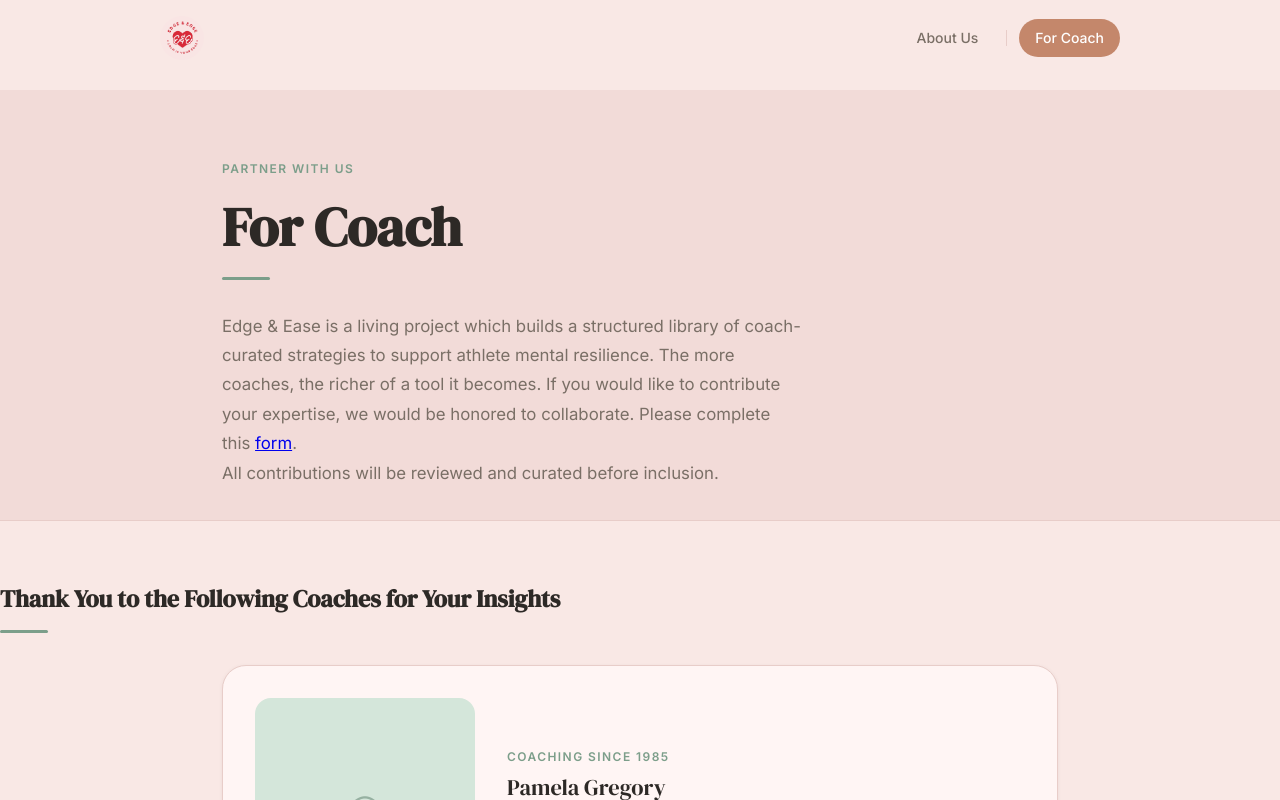
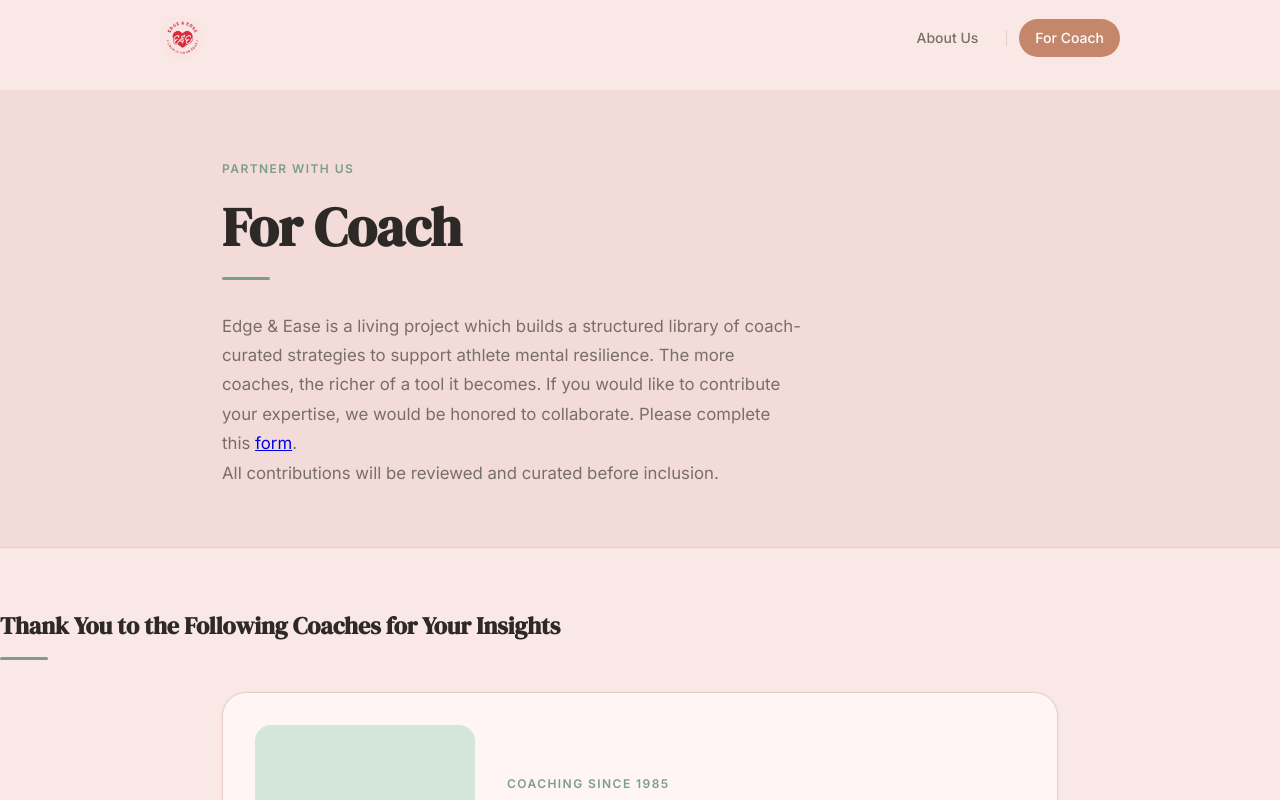
Before and after one commit to violetyan10/Edge-and-Ease, a Vue app in the folder frontend/: page /for-coach in a window 1280 px wide. Shown: the top 800 px of the page. Built offline with nearby package versions, Linux system fonts and the light colour scheme; the HTML template or start-up script is replaced by a standard one.

Commit message:
test_header_for_coach

```diff
--- a/frontend/src/views/ForCoachPage.vue
+++ b/frontend/src/views/ForCoachPage.vue
@@ -16,12 +16,14 @@
         <p class="inner-page__lead">
           All contributions will be reviewed and curated before inclusion.
         </p>
+        <br>
+
       </div>
     </section>
 
     <!-- Feature cards -->
     <section class="inner-page__cards">
-      <h2>    Thank You to the Following Coaches for Your Insights</h2>
+      <h1>    Thank You to the Following Coaches for Your Insights</h1>
       <div class="divider" />
       <div class="section-wrapper cards-stack">
         <ProfileCard
```
